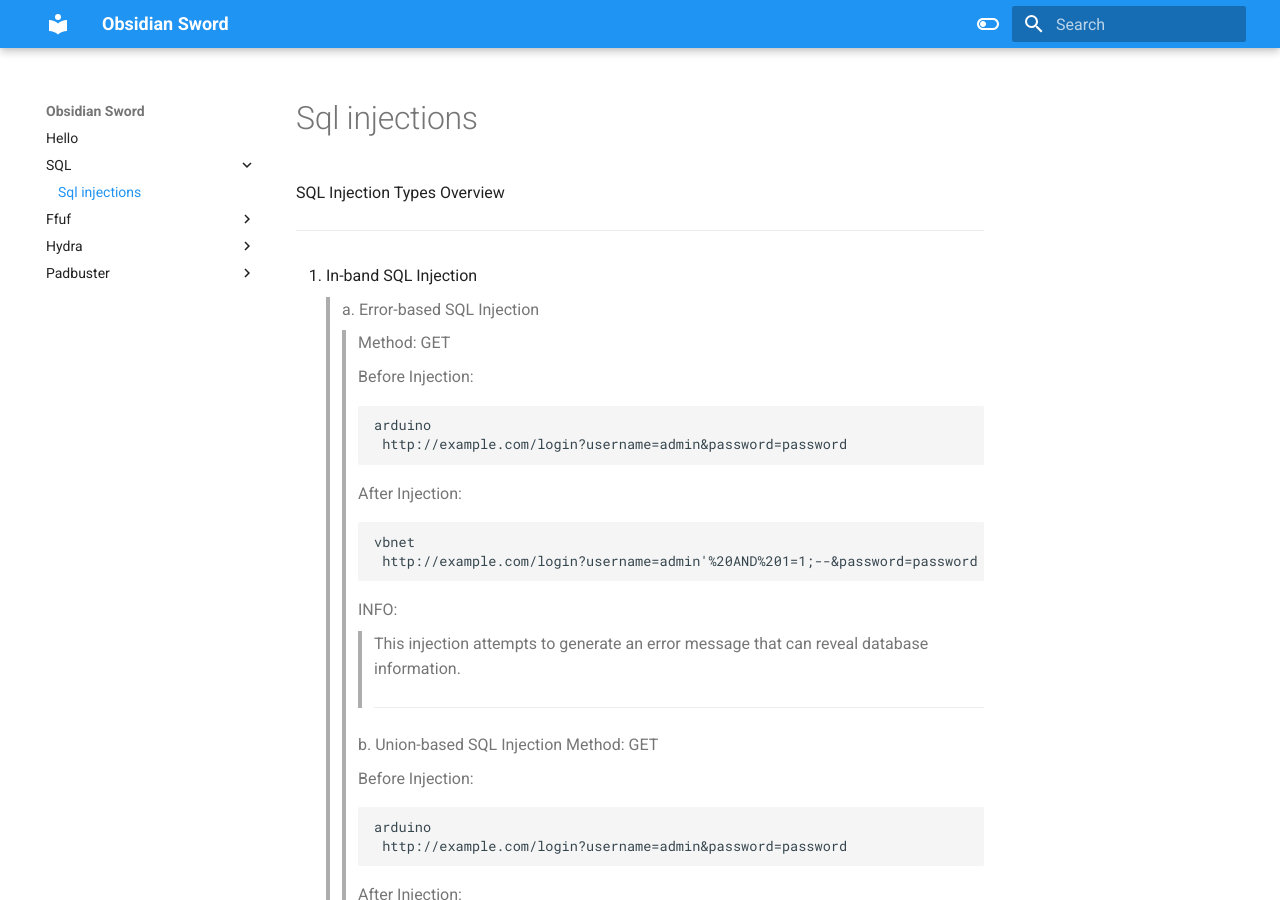
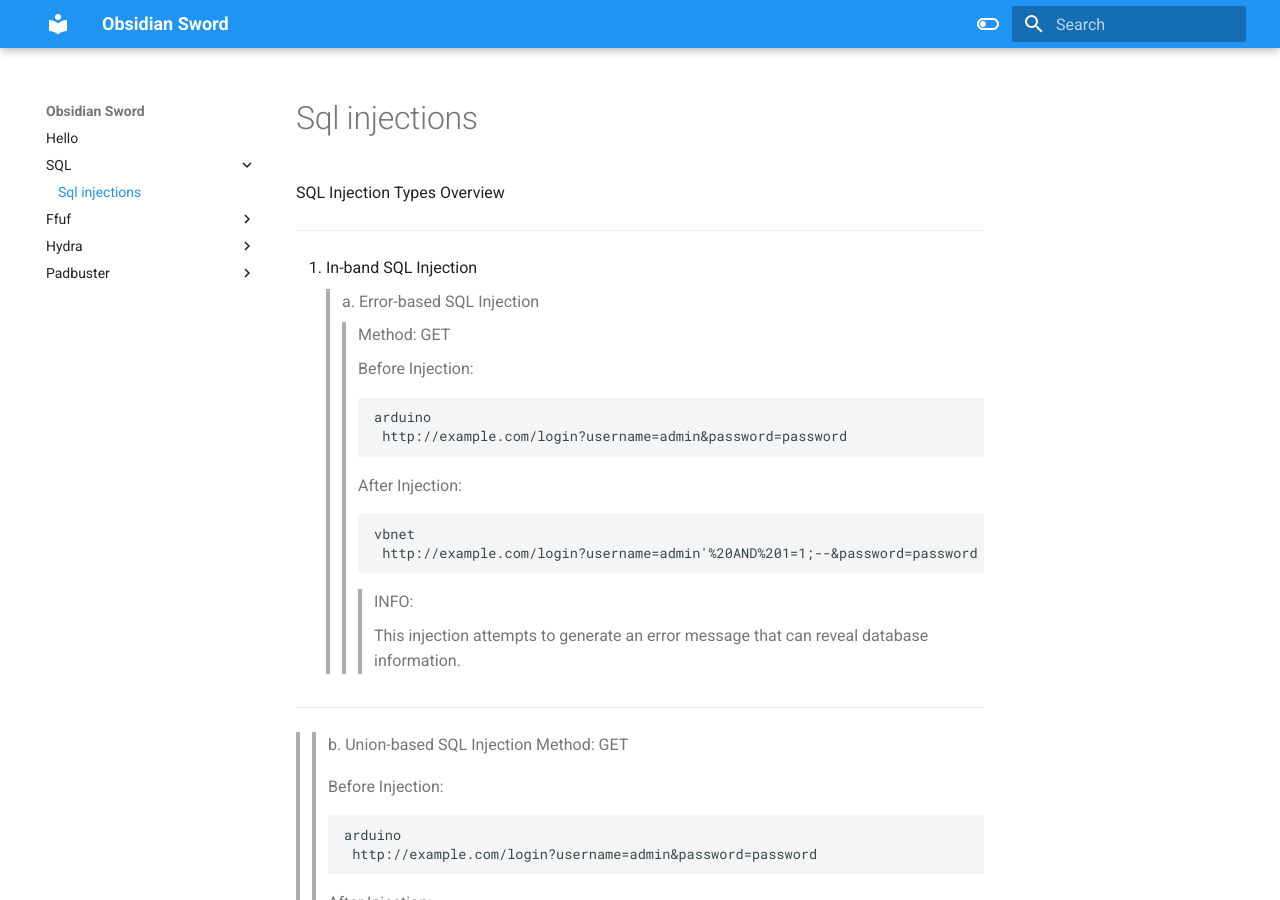
Before and after one commit to jamesfte/Obsidian_sword, an MkDocs documentation site: the page built from docs/SQL/sql injections.md, in a window 1280 px wide and 900 px high. Built offline with MkDocs 1.6.1 and Material for MkDocs 9.7.7, drawn with Linux system fonts in a browser that asks for light colours.

Commit message:
Update sql injections.md

```diff
--- a/docs/SQL/sql injections.md
+++ b/docs/SQL/sql injections.md
@@ -15,9 +15,10 @@ SQL Injection Types Overview
 > >     vbnet
 > >   	 http://example.com/login?username=admin'%20AND%201=1;--&password=password
 > >
-> > INFO:
+> > > INFO:
+> > >
 > > > This injection attempts to generate an error message that can reveal database information.
-> <hr>
+<hr>
 >
 > > b. Union-based SQL Injection
 > >	Method: GET
```
